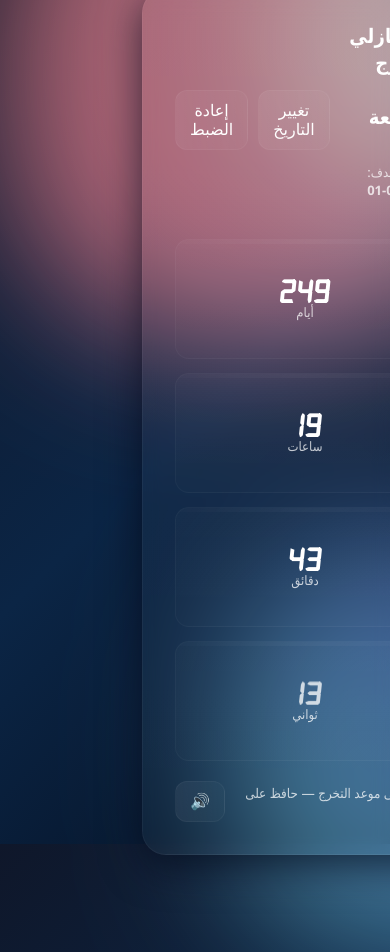
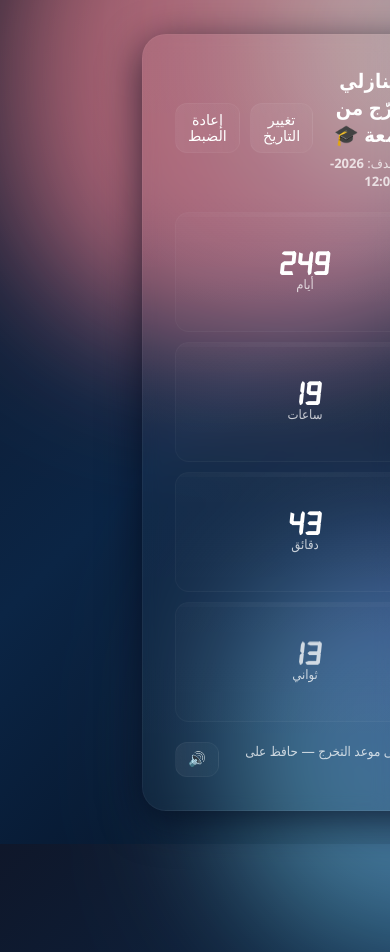
Before and after one commit to a7m3delsman/Graduation-Countdown, a plain HTML site: page index.html in a window 390 px wide. Shown: the top 952 px of the page. Drawn offline with Linux system fonts and the light colour scheme; files whose address does not match are found by name.

Commit message:
Update styles.css

```diff
--- a/styles/styles.css
+++ b/styles/styles.css
@@ -104,4 +104,26 @@
     transform: translateY(0);
     opacity: 1;
     }
+
     }
+@media (max-width: 768px) {
+  .countdown {
+    flex-direction: column; /* بدل ترتيب العناصر لتكون تحت بعض */
+    gap: 10px;
+  }
+
+  .countdown-item {
+    font-size: 1.5rem;
+    padding: 10px;
+  }
+
+  header h1 {
+    font-size: 1.5rem;
+    text-align: center;
+  }
+
+  .btn {
+    font-size: 0.9rem;
+    padding: 8px 12px;
+  }
+}
```
